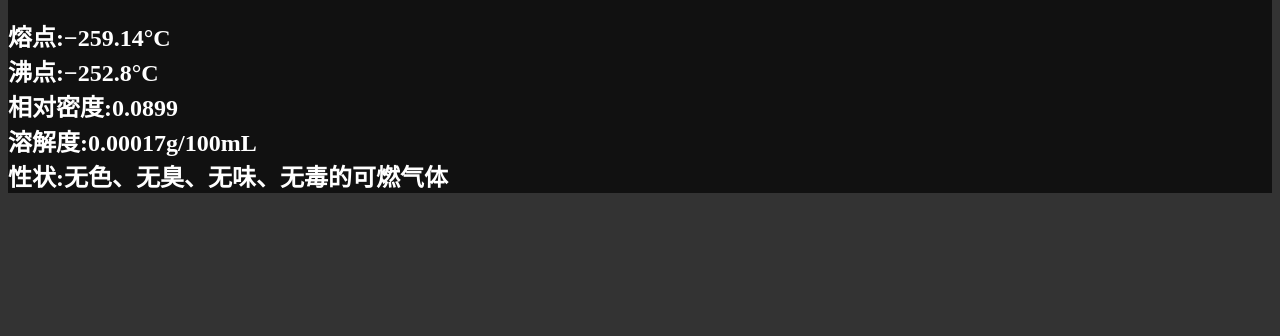
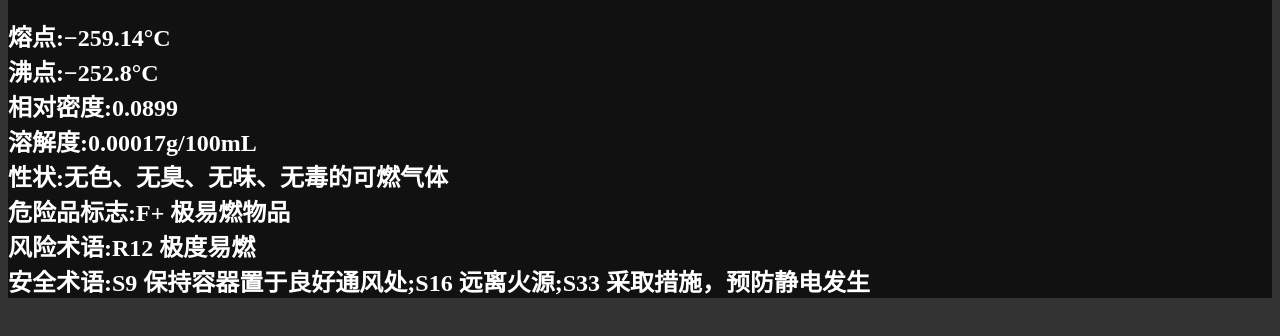
Before and after one commit to hopejieshuo/MobileStudy, a plain HTML site: page docs/index.html in a window 1280 px wide. Shown: the part 138-474 px from the top of the page. Drawn offline with Linux system fonts and the light colour scheme.

Commit message:
Update index.html

```diff
--- a/docs/index.html
+++ b/docs/index.html
@@ -25,7 +25,10 @@
             沸点:−252.8°C<br>
             相对密度:0.0899<br>
             溶解度:0.00017g/100mL<br>
-            性状:无色、无臭、无味、无毒的可燃气体
+            性状:无色、无臭、无味、无毒的可燃气体<br>
+            危险品标志:F+ 极易燃物品<br>
+            风险术语:R12 极度易燃<br>
+            安全术语:S9 保持容器置于良好通风处;S16 远离火源;S33 采取措施，预防静电发生
             </h2>
         </div>
     </body>
```
